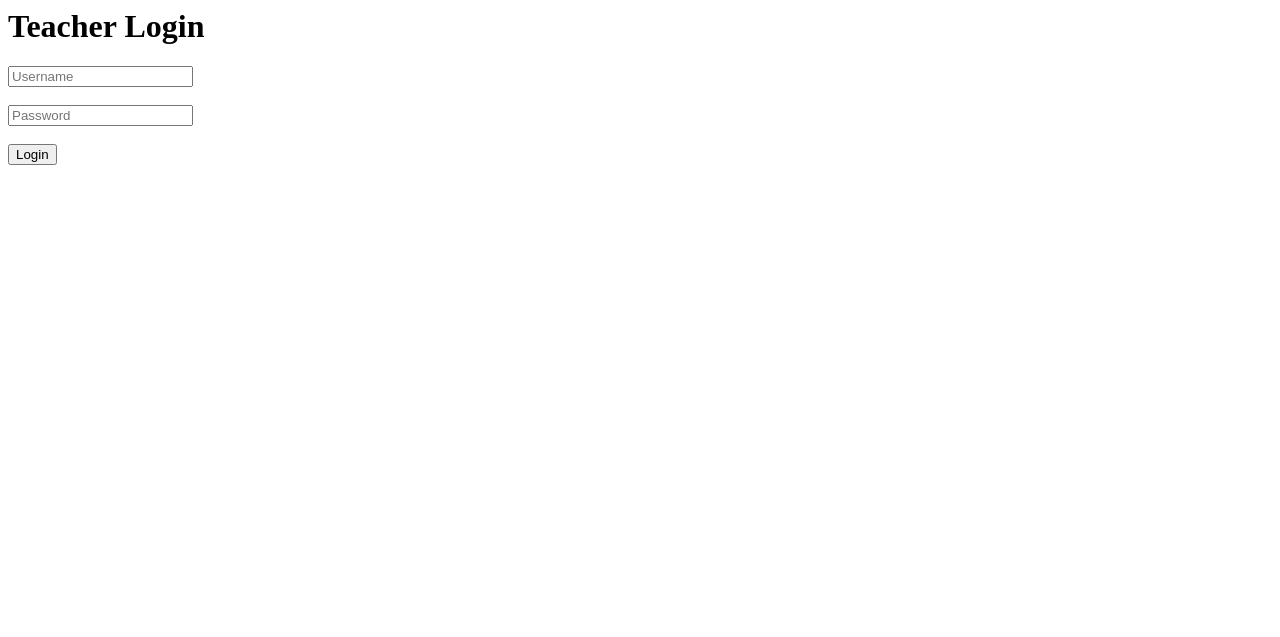
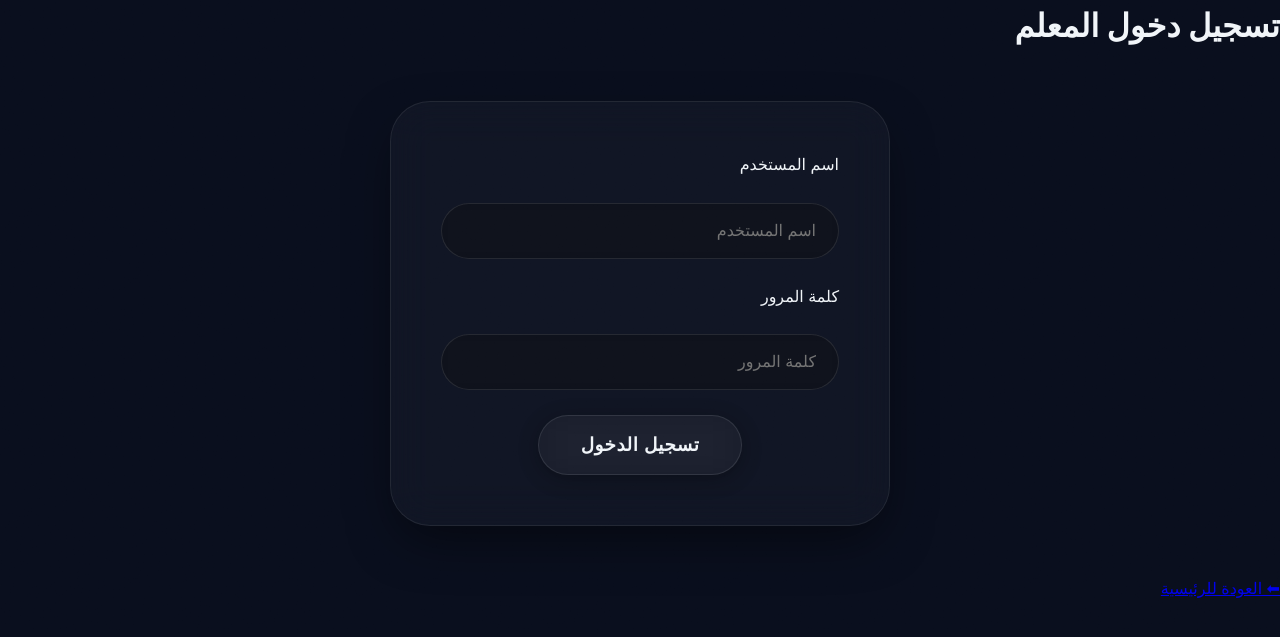
Before and after one commit to aliveYE/Town, a Django app: template templates/login.html in a window 1280 px wide. Shown: the top 637 px of the page. Run offline with Django 5.2, Linux system fonts and the light colour scheme; the template is opened without the code that fills it, so the values that code supplies are empty.

Commit message:
Update login.html

```diff
--- a/templates/login.html
+++ b/templates/login.html
@@ -1,8 +1,29 @@
-<h1>Teacher Login</h1>
+{% load static i18n %}
+<!DOCTYPE html>
+<html lang="ar" dir="rtl">
+<head>
+    <meta charset="UTF-8">
+    <title>{% trans "تسجيل دخول المعلم" %}</title>
+    <link rel="stylesheet" href="{% static 'css/style.css' %}">
+</head>
+
+<body class="page-bg">
+
+<h1 class="page-title">{% trans "تسجيل دخول المعلم" %}</h1>
 
 <form method="post" class="form-card">
     {% csrf_token %}
-    <input name="username" placeholder="Username"><br><br>
-    <input type="password" name="password" placeholder="Password"><br><br>
-    <button class="btn">Login</button>
+
+    <label for="username">{% trans "اسم المستخدم" %}</label>
+    <input id="username" name="username" type="text" placeholder="{% trans 'اسم المستخدم' %}" required>
+
+    <label for="password">{% trans "كلمة المرور" %}</label>
+    <input id="password" name="password" type="password" placeholder="{% trans 'كلمة المرور' %}" required>
+
+    <button type="submit" class="glass-btn">{% trans "تسجيل الدخول" %}</button>
 </form>
+
+<a href="{% url 'home' %}" class="back-btn">⬅ {% trans "العودة للرئيسية" %}</a>
+
+</body>
+</html>
```
